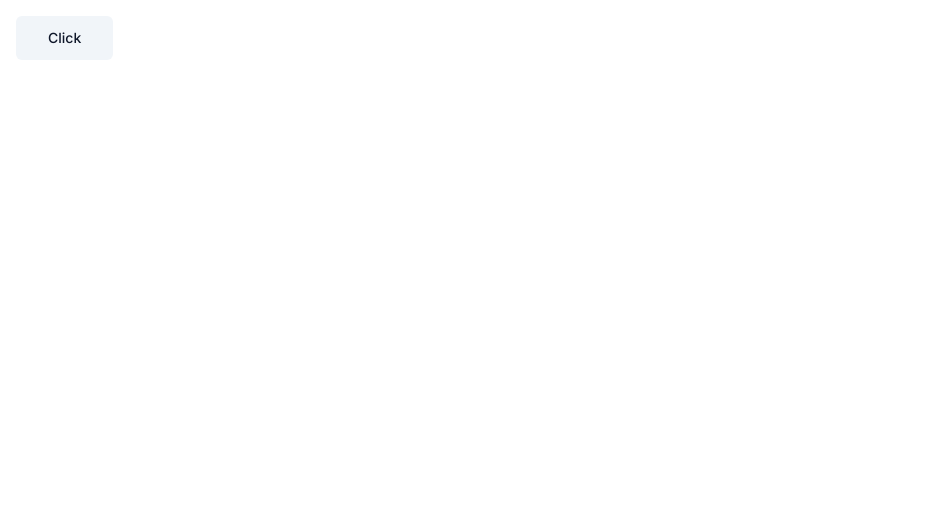
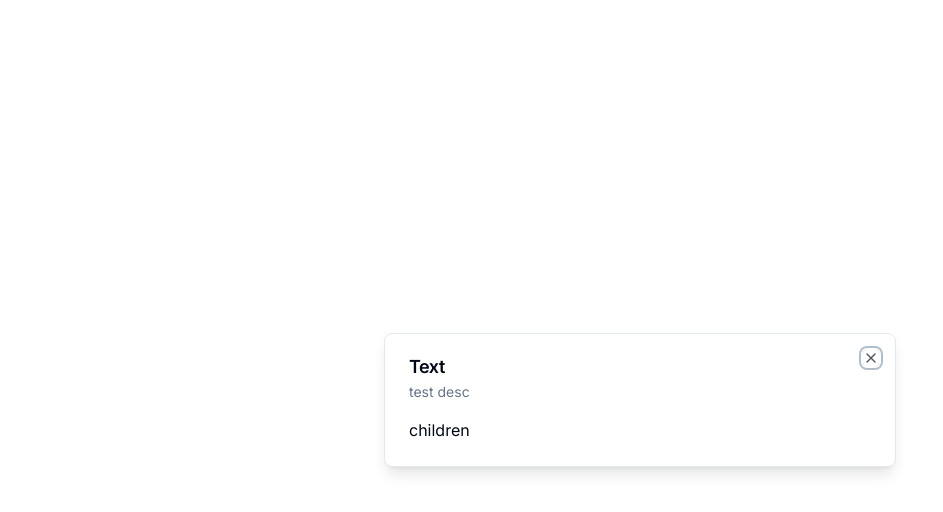
Before and after one commit to dpak1999/n-cms, a Next.js app: page / in a window 1280 px wide. Shown: the top 512 px of the page, without its empty margins (0-943 px from the left). Built offline with nearby package versions, Linux system fonts and the light colour scheme.

Commit message:
add : dialog & custom modal

```diff
--- a/app/(root)/page.tsx
+++ b/app/(root)/page.tsx
@@ -1,11 +1,13 @@
-import { Button } from "@/components/ui/button";
+"use client";
+
+import Modal from "@/components/ui/modal";
 
 const SetupPage = () => {
   return (
     <div className="p-4 ">
-      <Button size={"lg"} variant={"secondary"}>
-        Click
-      </Button>
+      <Modal title="Text" description="test desc" isOpen onClose={() => {}}>
+        children
+      </Modal>
     </div>
   );
 };
--- /dev/null
+++ b/components/ui/dialog.tsx
@@ -0,0 +1,123 @@
+"use client"
+
+import * as React from "react"
+import * as DialogPrimitive from "@radix-ui/react-dialog"
+import { X } from "lucide-react"
+
+import { cn } from "@/lib/utils"
+
+const Dialog = DialogPrimitive.Root
+
+const DialogTrigger = DialogPrimitive.Trigger
+
+const DialogPortal = ({
+  className,
+  ...props
+}: DialogPrimitive.DialogPortalProps) => (
+  <DialogPrimitive.Portal className={cn(className)} {...props} />
+)
+DialogPortal.displayName = DialogPrimitive.Portal.displayName
+
+const DialogOverlay = React.forwardRef<
+  React.ElementRef<typeof DialogPrimitive.Overlay>,
+  React.ComponentPropsWithoutRef<typeof DialogPrimitive.Overlay>
+>(({ className, ...props }, ref) => (
+  <DialogPrimitive.Overlay
+    ref={ref}
+    className={cn(
+      "fixed inset-0 z-50 bg-background/80 backdrop-blur-sm data-[state=open]:animate-in data-[state=closed]:animate-out data-[state=closed]:fade-out-0 data-[state=open]:fade-in-0",
+      className
+    )}
+    {...props}
+  />
+))
+DialogOverlay.displayName = DialogPrimitive.Overlay.displayName
+
+const DialogContent = React.forwardRef<
+  React.ElementRef<typeof DialogPrimitive.Content>,
+  React.ComponentPropsWithoutRef<typeof DialogPrimitive.Content>
+>(({ className, children, ...props }, ref) => (
+  <DialogPortal>
+    <DialogOverlay />
+    <DialogPrimitive.Content
+      ref={ref}
+      className={cn(
+        "fixed left-[50%] top-[50%] z-50 grid w-full max-w-lg translate-x-[-50%] translate-y-[-50%] gap-4 border bg-background p-6 shadow-lg duration-200 data-[state=open]:animate-in data-[state=closed]:animate-out data-[state=closed]:fade-out-0 data-[state=open]:fade-in-0 data-[state=closed]:zoom-out-95 data-[state=open]:zoom-in-95 data-[state=closed]:slide-out-to-left-1/2 data-[state=closed]:slide-out-to-top-[48%] data-[state=open]:slide-in-from-left-1/2 data-[state=open]:slide-in-from-top-[48%] sm:rounded-lg md:w-full",
+        className
+      )}
+      {...props}
+    >
+      {children}
+      <DialogPrimitive.Close className="absolute right-4 top-4 rounded-sm opacity-70 ring-offset-background transition-opacity hover:opacity-100 focus:outline-none focus:ring-2 focus:ring-ring focus:ring-offset-2 disabled:pointer-events-none data-[state=open]:bg-accent data-[state=open]:text-muted-foreground">
+        <X className="h-4 w-4" />
+        <span className="sr-only">Close</span>
+      </DialogPrimitive.Close>
+    </DialogPrimitive.Content>
+  </DialogPortal>
+))
+DialogContent.displayName = DialogPrimitive.Content.displayName
+
+const DialogHeader = ({
+  className,
+  ...props
+}: React.HTMLAttributes<HTMLDivElement>) => (
+  <div
+    className={cn(
+      "flex flex-col space-y-1.5 text-center sm:text-left",
+      className
+    )}
+    {...props}
+  />
+)
+DialogHeader.displayName = "DialogHeader"
+
+const DialogFooter = ({
+  className,
+  ...props
+}: React.HTMLAttributes<HTMLDivElement>) => (
+  <div
+    className={cn(
+      "flex flex-col-reverse sm:flex-row sm:justify-end sm:space-x-2",
+      className
+    )}
+    {...props}
+  />
+)
+DialogFooter.displayName = "DialogFooter"
+
+const DialogTitle = React.forwardRef<
+  React.ElementRef<typeof DialogPrimitive.Title>,
+  React.ComponentPropsWithoutRef<typeof DialogPrimitive.Title>
+>(({ className, ...props }, ref) => (
+  <DialogPrimitive.Title
+    ref={ref}
+    className={cn(
+      "text-lg font-semibold leading-none tracking-tight",
+      className
+    )}
+    {...props}
+  />
+))
+DialogTitle.displayName = DialogPrimitive.Title.displayName
+
+const DialogDescription = React.forwardRef<
+  React.ElementRef<typeof DialogPrimitive.Description>,
+  React.ComponentPropsWithoutRef<typeof DialogPrimitive.Description>
+>(({ className, ...props }, ref) => (
+  <DialogPrimitive.Description
+    ref={ref}
+    className={cn("text-sm text-muted-foreground", className)}
+    {...props}
+  />
+))
+DialogDescription.displayName = DialogPrimitive.Description.displayName
+
+export {
+  Dialog,
+  DialogTrigger,
+  DialogContent,
+  DialogHeader,
+  DialogFooter,
+  DialogTitle,
+  DialogDescription,
+}
--- /dev/null
+++ b/components/ui/modal.tsx
@@ -0,0 +1,46 @@
+"use client";
+
+import { FC, ReactNode } from "react";
+import {
+  Dialog,
+  DialogContent,
+  DialogDescription,
+  DialogHeader,
+  DialogTitle,
+} from "./dialog";
+
+interface ModalProps {
+  title: string;
+  description: string;
+  isOpen: boolean;
+  onClose: () => void;
+  children?: ReactNode;
+}
+
+const Modal: FC<ModalProps> = ({
+  description,
+  isOpen,
+  onClose,
+  title,
+  children,
+}) => {
+  const onChange = (open: boolean) => {
+    if (!open) {
+      onClose();
+    }
+  };
+
+  return (
+    <Dialog open={isOpen} onOpenChange={onChange}>
+      <DialogContent>
+        <DialogHeader>
+          <DialogTitle>{title}</DialogTitle>
+          <DialogDescription>{description}</DialogDescription>
+        </DialogHeader>
+        <div>{children}</div>
+      </DialogContent>
+    </Dialog>
+  );
+};
+
+export default Modal;
--- a/package.json
+++ b/package.json
@@ -10,6 +10,7 @@
   },
   "dependencies": {
     "@clerk/nextjs": "^4.21.13",
+    "@radix-ui/react-dialog": "^1.0.4",
     "@radix-ui/react-slot": "^1.0.2",
     "@types/node": "20.3.3",
     "@types/react": "18.2.14",
@@ -27,6 +28,7 @@
     "tailwind-merge": "^1.13.2",
     "tailwindcss": "3.3.2",
     "tailwindcss-animate": "^1.0.6",
-    "typescript": "5.1.6"
+    "typescript": "5.1.6",
+    "zustand": "^4.3.8"
   }
 }
```
Also changed, not shown: 1 other file (tests, documents, lock files or other folders).
